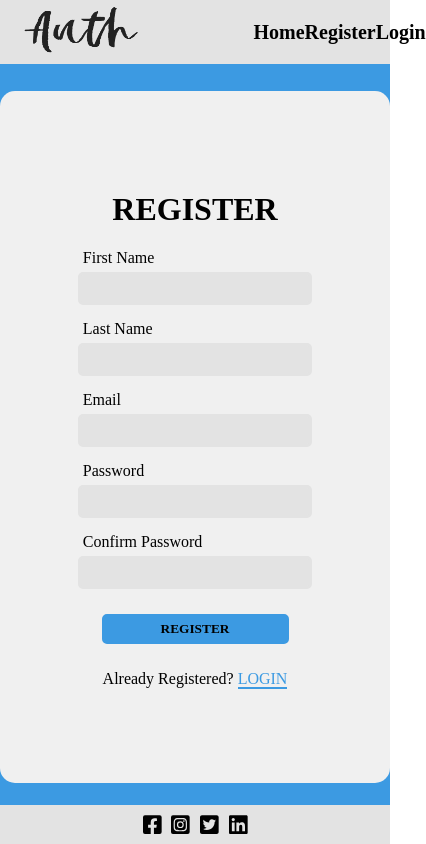
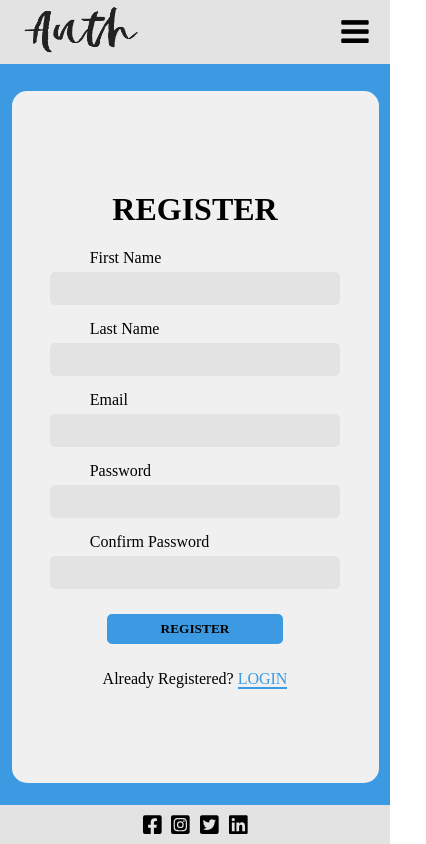
Before and after one commit to Saima422/Login-Register-React, a React (Create React App) app: page /register in a window 390 px wide. Shown: the whole page, 426 px wide, since content can reach past the window. Built offline with nearby package versions, Linux system fonts and the light colour scheme; a web font is replaced by a local one.

Commit message:
changed someparts of responsive and removed comments

```diff
--- a/src/App.js
+++ b/src/App.js
@@ -28,10 +28,6 @@ function App() {
               <Homepage />
             </ProtectedRoute>
 
-            {/* <Route exact path='/home'>
-              <Homepage />
-            </Route> */}
-
             <Route path='/register'>
               <Register />
             </Route>
--- a/src/components/Footer/Footer.module.scss
+++ b/src/components/Footer/Footer.module.scss
@@ -9,9 +9,7 @@ footer{
     display: flex;
     flex-direction: column;
     align-items: center;
-    // background-color: #1F2235;
     background-color: #E3E3E3;
-
     padding: 5px 0;
     color: black;
 }
--- a/src/components/Navigation/Navigation.module.scss
+++ b/src/components/Navigation/Navigation.module.scss
@@ -4,7 +4,6 @@ header{
     top: 0;
     display: flex;
     justify-content: space-around;
-    // background-color: #1F2235;
     background-color: #E3E3E3;
     align-items: center;
     position: absolute;
@@ -13,7 +12,6 @@ header{
 
 .container{
     width:100%;
-    // background-color: #1F2235;
     background-color: #E3E3E3;
     display: flex;
     justify-content: flex-end;
@@ -21,12 +19,18 @@ header{
 
 .hidden{
     display: none;
+    width: 30px;
+
+    img{
+        width: 100%;
+        height: 100%;
+    }
+
+    @media (max-width: 650px) {
+        display: unset;
+        margin-right: 20px;
+    }
 }
-
-// .hidden > i{
-//     color: white;
-//     margin-left: -50px;
-// }
 
 .navLogo{
     margin: 5px 5px 5px 5px ;
@@ -39,6 +43,14 @@ header{
     align-items: center;
     justify-content: space-evenly;
     width: 35vw;
+
+    @media (max-width: 900px) {
+        width: 50vw;
+    }
+
+    @media (max-width: 650px) {
+        display: none;
+    }
 }
 
 .navItem{
@@ -52,19 +64,3 @@ header{
     font-size: 20px;
     transition: color .5s linear;
 }
-
-// .navLink:hover{
-//     color: #E84B53;
-// }
-
-.cta{
-    border: 2px solid #E84B53;
-    padding: 5px 20px 5px 20px;
-    border-radius: 20px;
-    transition: background-color 1s ease;
-}
-
-.cta:hover{
-    background-color: #E84B53;
-    color:white;
-}
--- a/src/pages/LandingPage/LandingPage.module.scss
+++ b/src/pages/LandingPage/LandingPage.module.scss
@@ -1,5 +1,4 @@
 .landingContainer{
-    // border: 2px solid black;
     width: 500px;
     height: 200px;
 
--- a/src/pages/Login/Login.module.scss
+++ b/src/pages/Login/Login.module.scss
@@ -3,7 +3,6 @@
     width: 500px;
     margin-top: 30px;
     height: 80%;
-    // border: 10px solid #2C394B;
     background-color: #F0F0F0;
     border-radius: 15px;
     padding: 8px;
@@ -11,6 +10,10 @@
     flex-direction: column;
     justify-content: center;
     align-items: center;
+
+    @media (max-width: 550px) {
+        width: 90%;
+    }
 
     input{
         margin-bottom: 20px;
@@ -20,6 +23,10 @@
         color: black;
         border: 3px solid #E3E3E3;
         border-radius: 5px;
+
+        @media (max-width: 550px) {
+            width: 80%;
+        }
     }
 
     label{
--- a/src/pages/Register/Register.module.scss
+++ b/src/pages/Register/Register.module.scss
@@ -3,7 +3,6 @@
     width: 500px;
     margin-top: 30px;
     height: 80%;
-    // border: 10px solid #2C394B;
     background-color: #F0F0F0;
     border-radius: 15px;
     padding: 8px;
@@ -11,6 +10,10 @@
     flex-direction: column;
     justify-content: center;
     align-items: center;
+
+    @media (max-width: 550px) {
+        width: 90%;
+    }
 
     input{
         margin-bottom: 15px;
@@ -20,6 +23,10 @@
         color: black;
         border: 3px solid #E3E3E3;
         border-radius: 5px;
+
+        @media (max-width: 550px) {
+            width: 80%;
+        }
     }
 
     label{
```
